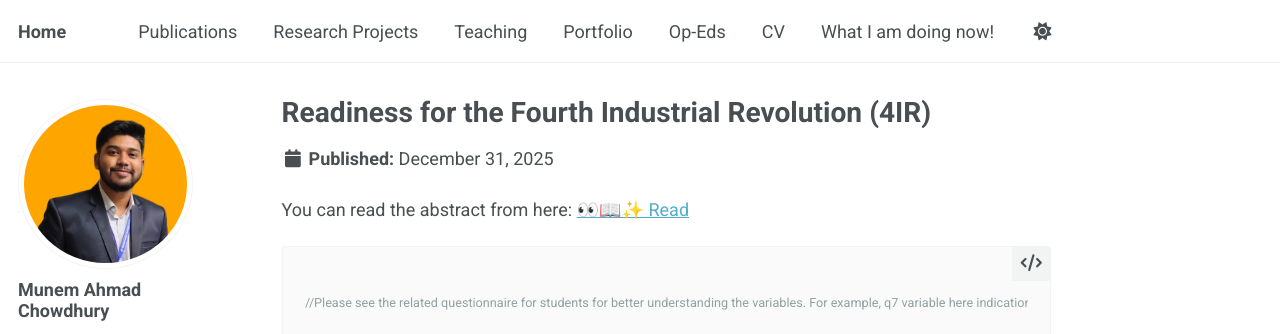
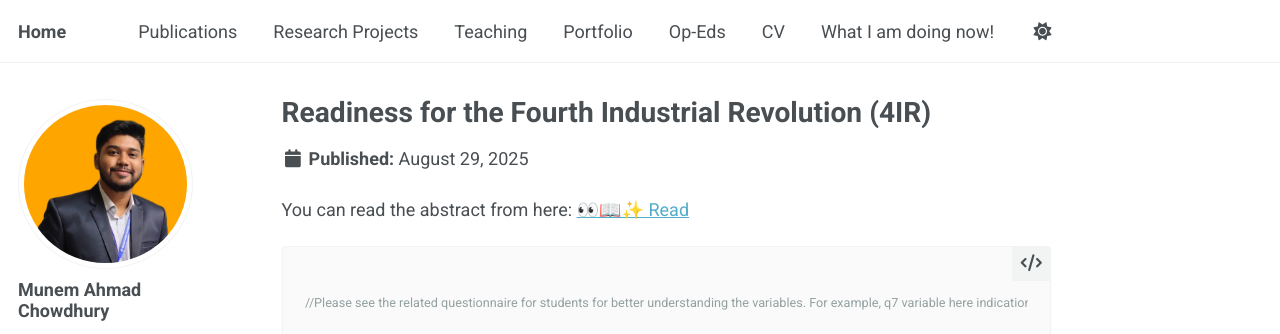
Before and after one commit to munemahmad/munemahmad.github.io, a Jekyll site: the page built from _portfolio/portfolio-2.md, in a window 1280 px wide and 900 px high. Shown: the top 334 px of the window. Built offline with Jekyll 4.4.1, drawn with Linux system fonts in a browser that asks for light colours; some web fonts are replaced; a script that is not in the unit is left out.

Commit message:
Update portfolio-2.md

```diff
--- a/_portfolio/portfolio-2.md
+++ b/_portfolio/portfolio-2.md
@@ -3,7 +3,7 @@ title: "Readiness for the Fourth Industrial Revolution (4IR)"
 excerpt: "<br/><img src='/images/portfolio_image2.png'>"
 collection: portfolio
 lang: "STATA"
-date: 2025-12-31
+date: 2025-08-29
 ---
 
 You can read the abstract from here:  [👀📖✨ Read](/projects/project9)
```
